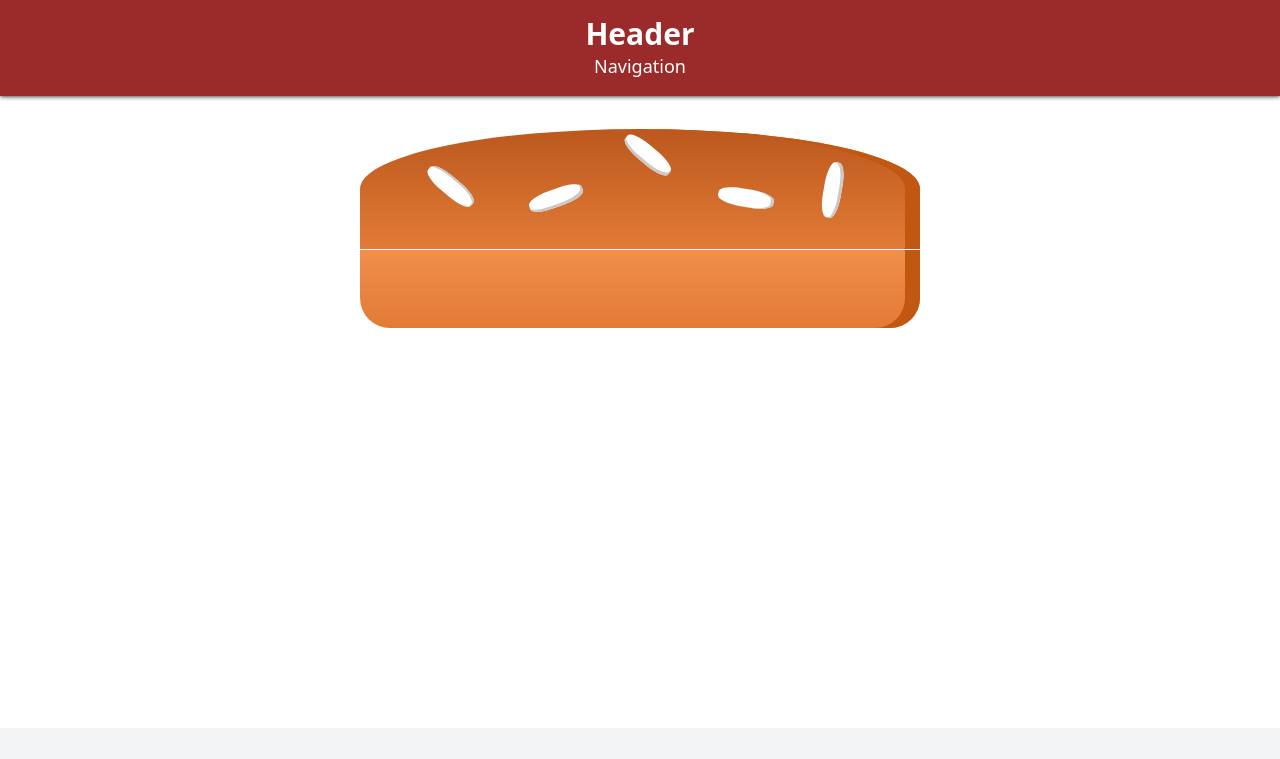
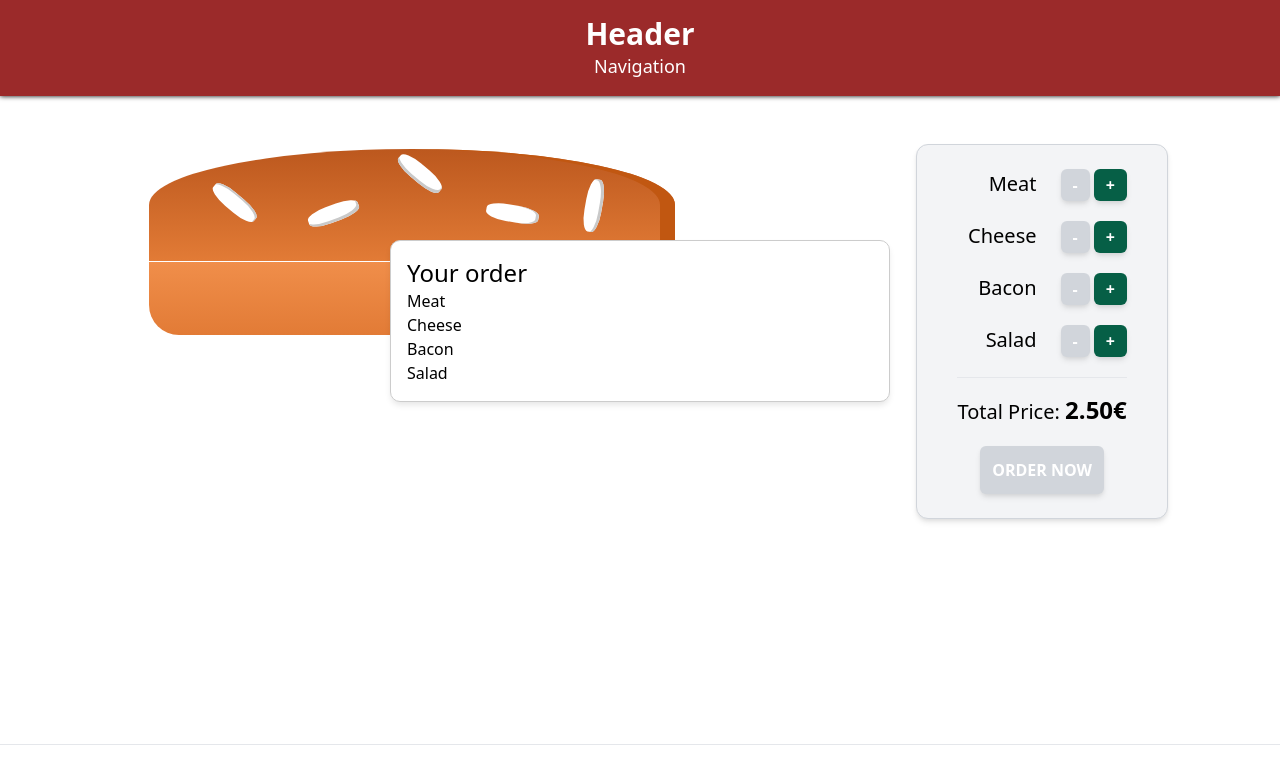
Before and after one commit to pasor1/react-burger-builder, a React (Create React App) app: page / in a window 1280 px wide. Shown: the top 759 px of the page. Built offline with nearby package versions, Linux system fonts and the light colour scheme.

Commit message:
improved layout & new modal

```diff
--- a/src/components/Burger/Burger.module.css
+++ b/src/components/Burger/Burger.module.css
@@ -1,6 +1,7 @@
 .Burger {
-  width: 90%;
   margin:auto auto;
+  padding:20px;
+  width: 360px;
   height: 400px;
   overflow: auto;
   text-align: center;
@@ -18,7 +19,7 @@
 
 @media (min-width: 1000px) and (min-height: 700px) {
   .Burger {
-    width: 700px;
+    width: 600px;
     height: 600px;
   }
 }
--- a/src/components/Burger/BurgerIngredient/BurgerIngredient.module.css
+++ b/src/components/Burger/BurgerIngredient/BurgerIngredient.module.css
@@ -1,6 +1,6 @@
 .BreadBottom {
     height: 13%;
-    width: 80%;
+    width: 94%;
     background: linear-gradient(#F08E4A, #e27b36);
     border-radius: 0 0 30px 30px;
     box-shadow: inset -15px 0 #c15711;
@@ -9,7 +9,7 @@
 
 .BreadTop {
     height: 20%;
-    width: 80%;
+    width: 94%;
     background: linear-gradient(#bc581e, #e27b36);
     border-radius: 50% 50% 0 0;
     box-shadow: inset -15px 0 #c15711;
@@ -82,7 +82,7 @@
 
 
 .Meat {
-    width: 80%;
+    width: 95%;
     height: 10%;
     background: linear-gradient(#631700, #702e05);
     margin: 1px auto;
@@ -90,7 +90,7 @@
 }
 
 .Cheese {
-    width: 90%;
+    width: 100%;
     height: 3%;
     margin: 1px auto;
     background: linear-gradient(#f4d004, #d6bb22);
@@ -98,7 +98,7 @@
 }
 
 .Salad {
-    width: 85%;
+    width: 100%;
     height: 2%;
     margin: 1px auto;
     background: linear-gradient(#228c1d, #91ce50);
@@ -106,7 +106,7 @@
 }
 
 .Bacon {
-    width: 80%;
+    width: 93%;
     height: 3%;
     background: linear-gradient(#bf3813, #c45e38);
     margin: 1px auto;
--- a/src/components/BurgerControls/BurgerControls.js
+++ b/src/components/BurgerControls/BurgerControls.js
@@ -4,8 +4,7 @@ import { INGREDIENTS_LIST } from '../../containers/BurgerBuilder/BurgerBuilder'
 
 const BurgerControls = (props) => {
   return (
-    <div className="bg-gray-100 p-4">
-      <div className="max-w-md mx-auto p-4 mt-4 text-right shadow-md border border-gray-300 rounded-2xl">
+    <div className="bg-gray-100 mx-auto p-6 px-10 w-auto mt-4 text-right shadow-md border border-gray-300 rounded-xl">
       {INGREDIENTS_LIST.map((item) => (
         <BurgerControl
           key={item.ingredient}
@@ -15,12 +14,12 @@ const BurgerControls = (props) => {
           onClickMinus={() => props.onClickMinus(item.ingredient)} />
       ))}
       <hr className="my-4" />
-        <p className="text-md font-light">Total Price <span className="text-xl font-bold">{props.totalPrice.toFixed(2)}€</span></p>
+      <div className="text-center">
+        <p className="text-xl font-light">Total Price: <span className="text-2xl font-bold">{props.totalPrice.toFixed(2)}€</span></p>
         {props.purchasable
           ? <button className=" p-3 mt-5 text-white bg-gradient-to-t from-yellow-800 to-red-900 hover:from-yellow-700 hover:to-red-800 rounded-md border border-red-900 shadow-xl outline-none focus:outline-none hover:scale-105 transform transition duration-50 ease-in-out"> ORDER NOW</button>
           : <button className=" p-3 mt-5 bg-gray-300 text-white font-semibold rounded-md shadow-md focus:outline-none cursor-default"> ORDER NOW</button>
         }
-
       </div>
     </div>
   )
--- a/src/components/Footer/Footer.js
+++ b/src/components/Footer/Footer.js
@@ -1,9 +1,9 @@
 import React from 'react';
 
-const header = () => (
+const footer = () => (
   <footer className="border-t p-4 mt-4">
     <p className="text-center text-lg">Footer</p>
   </footer>
 )
 
-export default header;
+export default footer;
--- a/src/components/Layout/Layout.js
+++ b/src/components/Layout/Layout.js
@@ -1,16 +1,15 @@
 import React from 'react';
-import Aux from '../../hoc/Aux';
 import Header from '../Header/Header';
 import Footer from '../Footer/Footer';
 
 const layout = (props) => (
-  <Aux>
+  <>
     <Header />
     <main>
       {props.children}
     </main>
     <Footer />
-  </Aux>
+  </>
 )
 
 export default layout;
--- /dev/null
+++ b/src/components/OrderSummary/OrderSummary.js
@@ -0,0 +1,17 @@
+import React from 'react';
+import { INGREDIENTS_LIST } from '../../containers/BurgerBuilder/BurgerBuilder';
+
+const orderSummary = (props) => {
+  return (
+    <>
+      <h3 className="text-2xl">Your order</h3>
+      <ul>
+        {INGREDIENTS_LIST.map((item) => (
+          <li>{item.label}</li>
+        ))}
+      </ul>
+    </>
+  )
+}
+
+export default orderSummary
--- /dev/null
+++ b/src/components/UI/Modal/Modal.js
@@ -0,0 +1,12 @@
+import React from 'react';
+import styles from './Modal.module.css'
+
+const modal = (props) => {
+  return (
+    <div className={styles.Modal}>
+      {props.children}
+    </div>
+  )
+}
+
+export default modal;
--- /dev/null
+++ b/src/components/UI/Modal/Modal.module.css
@@ -0,0 +1,21 @@
+.Modal {
+    position: fixed;
+    z-index: 500;
+    background-color: white;
+    width: 70%;
+    border: 1px solid #ccc;
+    box-shadow: 0 4px 6px -1px rgba(0, 0, 0, 0.1);
+    padding: 16px;
+    left: 15%;
+    top: 30%;
+    box-sizing: border-box;
+    transition: all 0.3s ease-out;
+    border-radius: 10px;
+}
+
+@media (min-width: 600px) {
+    .Modal {
+        width: 500px;
+        left: calc(50% - 250px);
+    }
+}
--- a/src/containers/BurgerBuilder/BurgerBuilder.js
+++ b/src/containers/BurgerBuilder/BurgerBuilder.js
@@ -1,7 +1,9 @@
 import React from 'react';
-import Aux from '../../hoc/Aux';
 import Burger from '../../components/Burger/Burger';
 import BurgerControls from '../../components/BurgerControls/BurgerControls';
+import styles from './BurgerBuilder.module.css';
+import Modal from '../../components/UI/Modal/Modal';
+import OrderSummary from '../../components/OrderSummary/OrderSummary';
 
 const START_PRICE = 2.5;
 
@@ -81,7 +83,8 @@ class BurgerBuilder extends React.Component {
 
   render() {
     return (
-      <Aux>
+      <div className={styles.container}>
+        <Modal><OrderSummary /></Modal>
         <Burger ingredients={this.state.ingredients} />
         <BurgerControls
           onClickPlus={this.addIngredientHandler}
@@ -89,7 +92,7 @@ class BurgerBuilder extends React.Component {
           totalPrice={this.state.totalPrice}
           ingredients={this.state.ingredients}
           purchasable={this.state.purchasable} />
-      </Aux>
+      </div>
     )
   }
 }
--- /dev/null
+++ b/src/containers/BurgerBuilder/BurgerBuilder.module.css
@@ -0,0 +1,7 @@
+.container {
+  display: flex;
+  flex-wrap: wrap;
+  justify-content: center;
+  align-items: flex-start;
+  margin: 10px;
+}
--- a/src/hoc/Aux.js
+++ /dev/null
@@ -1,3 +0,0 @@
-const Aux = (props) => props.children;
-
-export default Aux;
```
Also changed, not shown: src/components/UI/Backdrop/Backdrop.js (added), 1 other file (tests, documents, lock files or other folders). Lines whose indentation alone changed are shown as unchanged.
